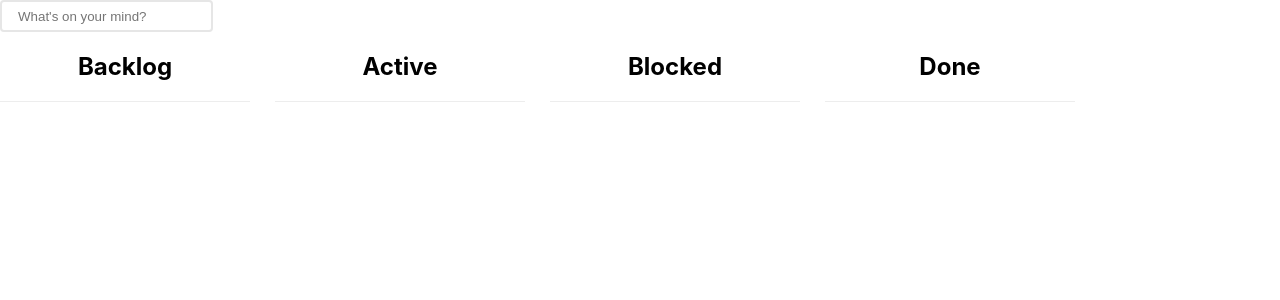
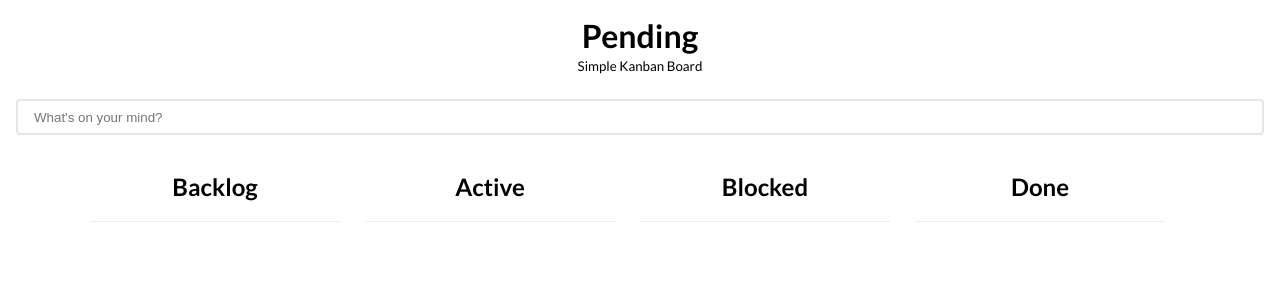
Before and after one commit to barelyhuman/pending, a Next.js app: page / in a window 1280 px wide. Shown: the top 300 px of the page. Built offline with nearby package versions, Linux system fonts and the light colour scheme.

Commit message:
Separator, button changes, and minor ui cleanup

```diff
--- a/components/board.js
+++ b/components/board.js
@@ -2,6 +2,7 @@ import Card from "./card";
 import Padding from "./padding";
 import Button from "./button";
 import Spacer from "./spacer";
+import Separator from "./separator";
 
 const taskStatus = {
   BACKLOG: 0,
@@ -82,7 +83,7 @@ export default function Board({ tasks, updateTasks }) {
                 onDragOver={(e) => e.preventDefault()}
               >
                 <h2 align="center">{item.label}</h2>
-                <div className="separator"></div>
+                <Separator />
                 <Spacer y={1}></Spacer>
                 <div>
                   {item.tasks.map((task) => {
@@ -93,10 +94,11 @@ export default function Board({ tasks, updateTasks }) {
                           onDrag={(e) => handleDrag(e, task.id)}
                           onDragEnd={handleDragEnd}
                         >
-                          <Padding all={1}>
+                          <Padding all={2}>
                             <div>{task.task}</div>
+                            <Spacer y={1}></Spacer>
                             <div>
-                              <Button onClick={(e) => deleteTask(task.id)}>
+                              <Button mini onClick={(e) => deleteTask(task.id)}>
                                 Delete
                               </Button>
                             </div>
@@ -120,18 +122,13 @@ export default function Board({ tasks, updateTasks }) {
             display: flex;
             overflow-x: auto;
             max-width: 100vw;
+            justify-content: center;
           }
 
           .drop-container {
             width: 250px;
             min-height: 100vh;
           }
-
-          .separator {
-            height: 1px;
-            width: 100%;
-            background: #ededed;
-          }
         `}
       </style>
     </>
--- a/components/button.js
+++ b/components/button.js
@@ -1,7 +1,11 @@
-export default function Button({ children, ...props }) {
+import cn from "classnames";
+export default function Button({ children, mini, ...props }) {
+  const classNames = cn({ mini });
   return (
     <>
-      <button {...props}>{children}</button>
+      <button className={classNames} {...props}>
+        {children}
+      </button>
       <style jsx>{`
         button {
           background: #000;
@@ -22,6 +26,12 @@ export default function Button({ children, ...props }) {
           color: #000;
           background: #fff;
         }
+
+        button.mini {
+          height: 24px;
+          font-size: 12px;
+          padding: 0 8px;
+        }
       `}</style>
     </>
   );
--- a/components/head.js
+++ b/components/head.js
@@ -4,6 +4,10 @@ export default function Head({ children }) {
   return (
     <>
       <NextHead>
+        <link
+          href="https://fonts.googleapis.com/css2?family=Lato:wght@400;700&display=swap"
+          rel="stylesheet"
+        ></link>
         <title>Pending | Kanban Board</title>
         {children}
       </NextHead>
--- a/components/input.js
+++ b/components/input.js
@@ -6,9 +6,10 @@ export default function Input({ children, ...props }) {
         input {
           background: #fff;
           color: #000;
+          width: 100%;
           border: 2px solid rgba(12, 12, 13, 0.1);
           border-radius: 4px;
-          height: 32px;
+          height: 36px;
           padding: 0 16px;
           display: inline-flex;
           justify-content: center;
--- /dev/null
+++ b/components/separator.js
@@ -0,0 +1,16 @@
+export default function Separator(props) {
+  return (
+    <>
+      <div className="separator"></div>
+      <style jsx>
+        {`
+          .separator {
+            height: 1px;
+            width: 100%;
+            background: #ededed;
+          }
+        `}
+      </style>
+    </>
+  );
+}
--- a/pages/index.js
+++ b/pages/index.js
@@ -3,6 +3,9 @@ import localforage from "localforage";
 import { useState, useEffect } from "react";
 import Board from "components/board";
 import { v4 as uuidv4 } from "uuid";
+import Padding from "components/padding";
+import Separator from "components/separator";
+import Spacer from "components/spacer";
 
 export default function Home() {
   const [tasks, setTasks] = useState([]);
@@ -53,13 +56,40 @@ export default function Home() {
 
   return (
     <>
+      <Padding all={2}>
+        <p align="center" className="m-0 p-0">
+          <h1 align="center" className="m-0 p-0">
+            Pending
+          </h1>
+          <span>
+            <small>Simple Kanban Board</small>
+          </span>
+        </p>
+        <Spacer y={3} />
+        <div class="input-container">
           <Input
             placeholder="What's on your mind?"
             value={taskValue}
             onChange={handleEnterKey}
             onKeyUp={handleEnterKey}
           />
+        </div>
+        <Spacer y={2} />
         <Board tasks={tasks} updateTasks={setTasks}></Board>
+      </Padding>
+      <style jsx>{`
+        .input-container {
+          width: 100%;
+        }
+
+        .m-0 {
+          margin: 0;
+        }
+
+        .p-0 {
+          padding: 0;
+        }
+      `}</style>
     </>
   );
 }
--- a/styles/globals.css
+++ b/styles/globals.css
@@ -2,8 +2,8 @@ html,
 body {
   padding: 0;
   margin: 0;
-  font-family: -apple-system, BlinkMacSystemFont, Segoe UI, Roboto, Oxygen,
-    Ubuntu, Cantarell, Fira Sans, Droid Sans, Helvetica Neue, sans-serif;
+  font-family: "Lato", -apple-system, BlinkMacSystemFont, Segoe UI, Roboto,
+    Oxygen, Ubuntu, Cantarell, Fira Sans, Droid Sans, Helvetica Neue, sans-serif;
 }
 
 * {
```
Lines whose indentation alone changed are shown as unchanged.
